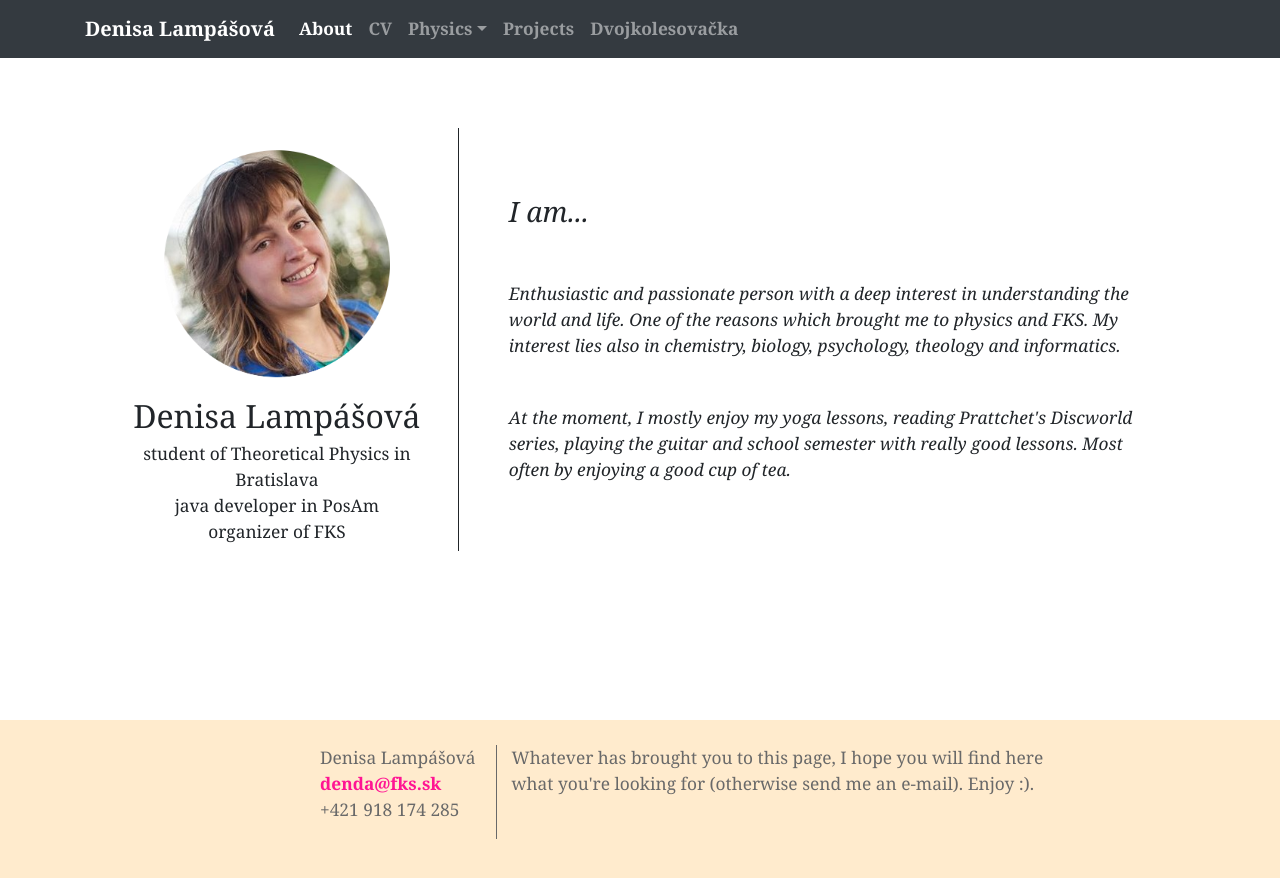
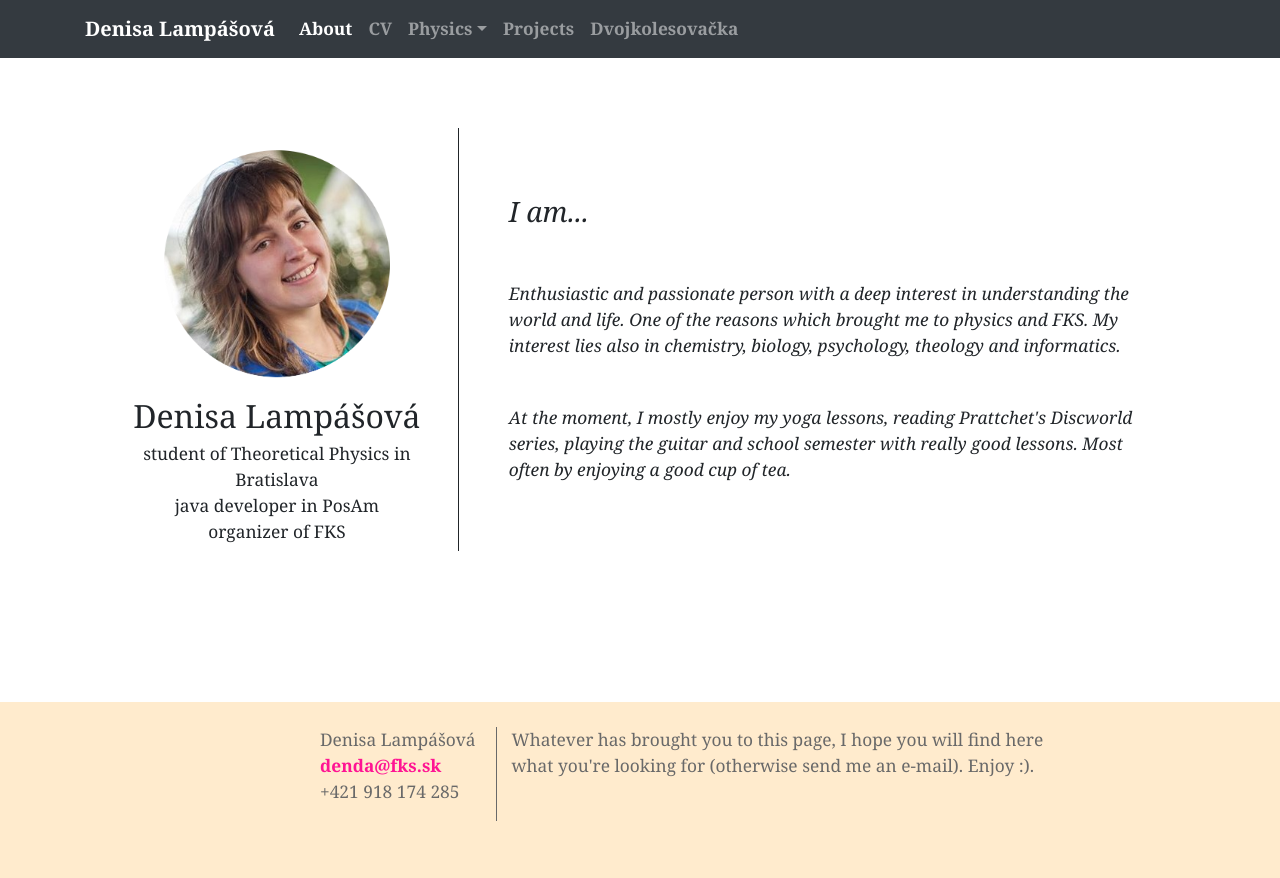
Before and after one commit to dendaxD/dendaxD.github.io, a Jekyll site: the page built from index.md, in a window 1280 px wide. Shown: the top 878 px of the page. Built offline with Jekyll 4.4.1, drawn with Linux system fonts in a browser that asks for light colours; nearby versions of some CDN libraries.

Commit message:
snad to uz ako tak funguje naozaj :)

```diff
--- a/_sass/_layout.scss
+++ b/_sass/_layout.scss
@@ -23,7 +23,7 @@ img {
   width: 50%
 }
   footer{
-    padding: 20px;
+    padding: 25px;
   }
     body {
       padding-bottom: 90px;
@@ -45,7 +45,7 @@ img {
     width: 40%;
   }
   footer{
-    padding: 20px;
+    padding: 25px;
   }
     body {
       padding-bottom: 120px;
@@ -112,7 +112,7 @@ time {
 footer {
   color: dimgray;
   width: 100%;
-  height: 20%;
+  height: 22%;
   position: absolute;
   overflow-y: scroll;
 }
```
Also changed, not shown: 2 other files.
